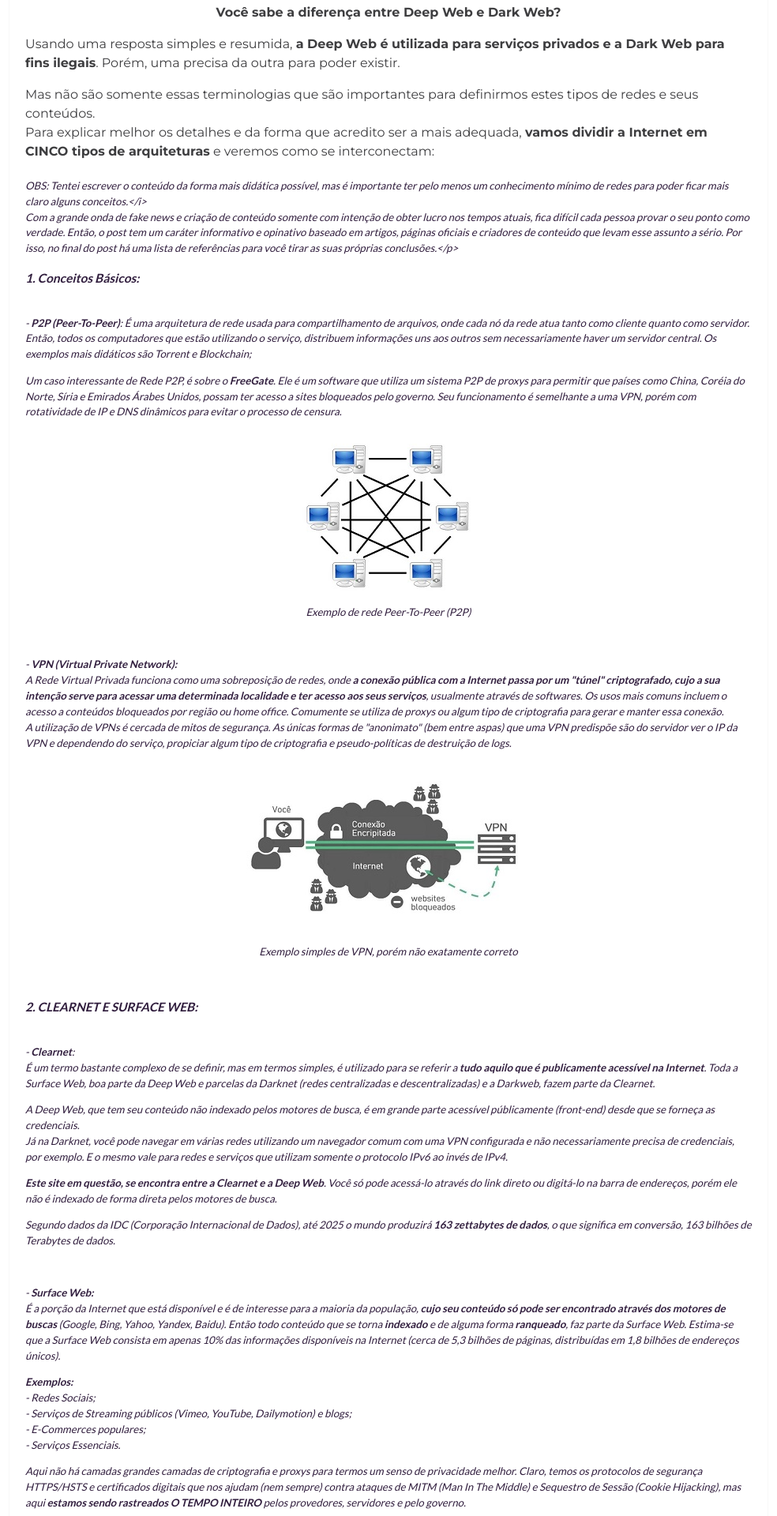
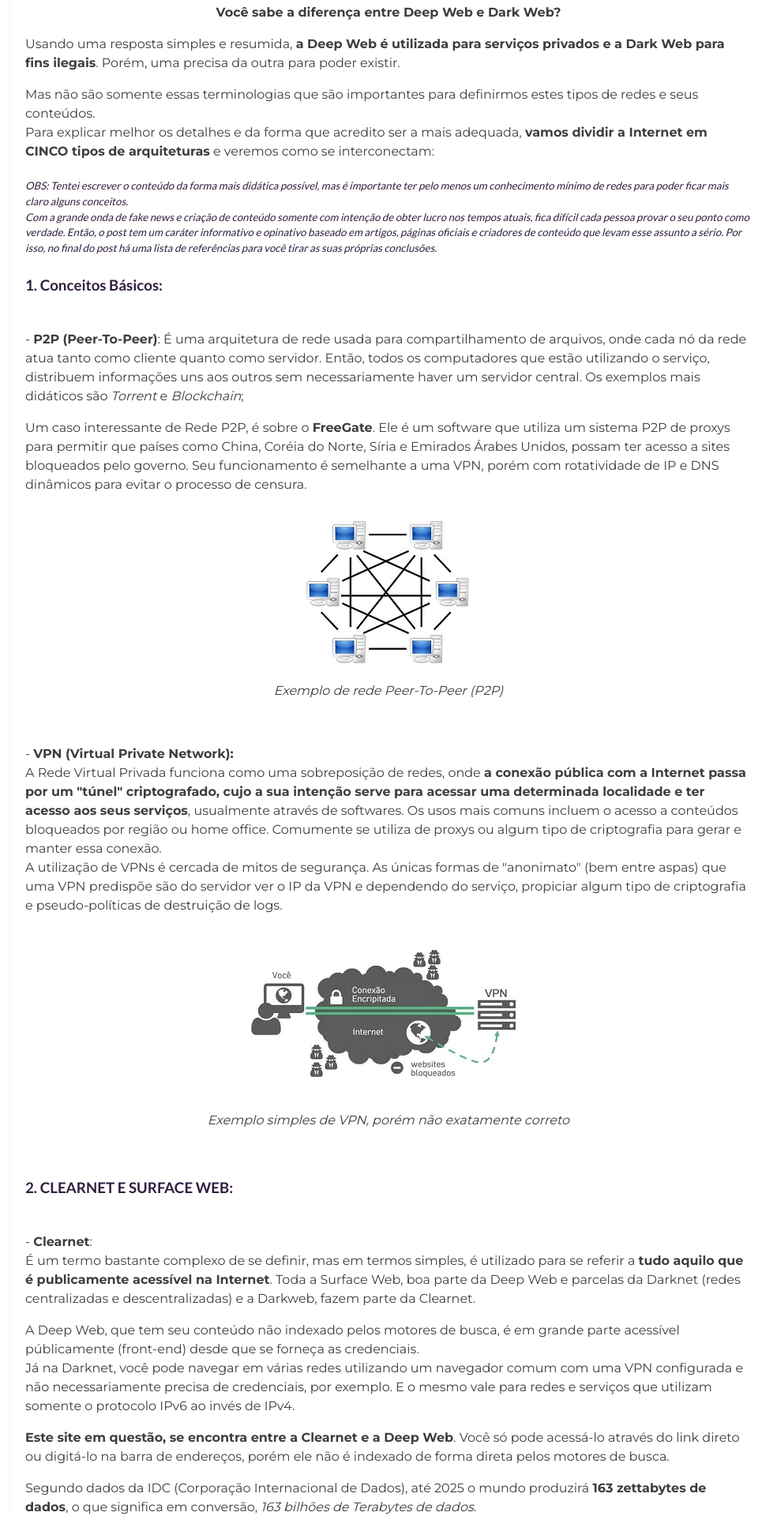
Before and after one commit to EscapeTheX/escapethex.github.io, a Jekyll site: the page built from _posts/2021-03-17-Deep-e-Dark-Web.markdown, in a window 1280 px wide. Shown: the part 664-2584 px from the top of the page at 79% size, without its empty margins (148-1132 px from the left). Built offline with Jekyll 4.4.1, drawn with Linux system fonts in a browser that asks for light colours.

```diff
--- a/_posts/2021-03-17-Deep-e-Dark-Web.markdown
+++ b/_posts/2021-03-17-Deep-e-Dark-Web.markdown
@@ -13,8 +13,8 @@ author:
 <p>Mas não são somente essas terminologias que são importantes para definirmos estes tipos de redes e seus conteúdos.<br>
 Para explicar melhor os detalhes e da forma que acredito ser a mais adequada, <b>vamos dividir a Internet em CINCO tipos de arquiteturas</b> e veremos como se interconectam:</p>
 
-<p><i><h5>OBS: Tentei escrever o conteúdo da forma mais didática possível, mas é importante ter pelo menos um conhecimento mínimo de redes para poder ficar mais claro alguns conceitos.</i><br>
-<i>Com a grande onda de fake news e criação de conteúdo somente com intenção de obter lucro nos tempos atuais, fica difícil cada pessoa provar o seu ponto como verdade. Então, o post tem um caráter informativo e opinativo baseado em artigos, páginas oficiais e criadores de conteúdo que levam esse assunto a sério. Por isso, no final do post há uma lista de referências para você tirar as suas próprias conclusões.</i></p>
+<p><i><h5>OBS: Tentei escrever o conteúdo da forma mais didática possível, mas é importante ter pelo menos um conhecimento mínimo de redes para poder ficar mais claro alguns conceitos.<br>
+Com a grande onda de fake news e criação de conteúdo somente com intenção de obter lucro nos tempos atuais, fica difícil cada pessoa provar o seu ponto como verdade. Então, o post tem um caráter informativo e opinativo baseado em artigos, páginas oficiais e criadores de conteúdo que levam esse assunto a sério. Por isso, no final do post há uma lista de referências para você tirar as suas próprias conclusões.</h5></i></p>
 
 <p><b><h3>1. Conceitos Básicos:</h3></b><br>
 - <b>P2P (Peer-To-Peer)</b>:
```
